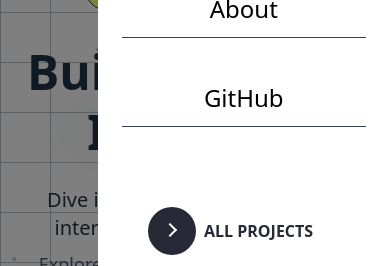
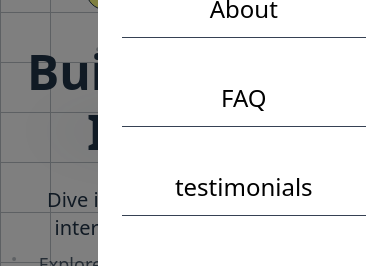
Before and after one commit to Bilal742/ProjectsHub, a Next.js app: page / in a window 390 px wide. Both pictures are taken after a click on the button 362 px from the left and 30 px from the top of the page. Shown: the part 188-454 px from the top of the page. Built offline with nearby package versions, Linux system fonts and the light colour scheme; no server answers; the database is empty.

Commit message:
updates files

```diff
--- a/app/components/Navbar/Navbar.tsx
+++ b/app/components/Navbar/Navbar.tsx
@@ -120,12 +120,29 @@ export default function Navbar() {
               Home
             </Link>
             <Link
-              href="#About"
+              href="/about"
               className="text-2xl font-medium hover:opacity-80 transition-opacity w-full text-center py-3 border-b border-gray-700"
               onClick={() => setIsMenuOpen(false)}
             >
               About
             </Link>
+
+             <Link
+              href="/faq"
+              className="text-2xl font-medium hover:opacity-80 transition-opacity w-full text-center py-3 border-b border-gray-700"
+              onClick={() => setIsMenuOpen(false)}
+            >
+              FAQ
+            </Link>
+
+             <Link
+              href="/testimonials"
+              className="text-2xl font-medium hover:opacity-80 transition-opacity w-full text-center py-3 border-b border-gray-700"
+              onClick={() => setIsMenuOpen(false)}
+            >
+              testimonials
+            </Link>
+
             <a
               href="https://github.com/Bilal742"
               target="_blank"
```
